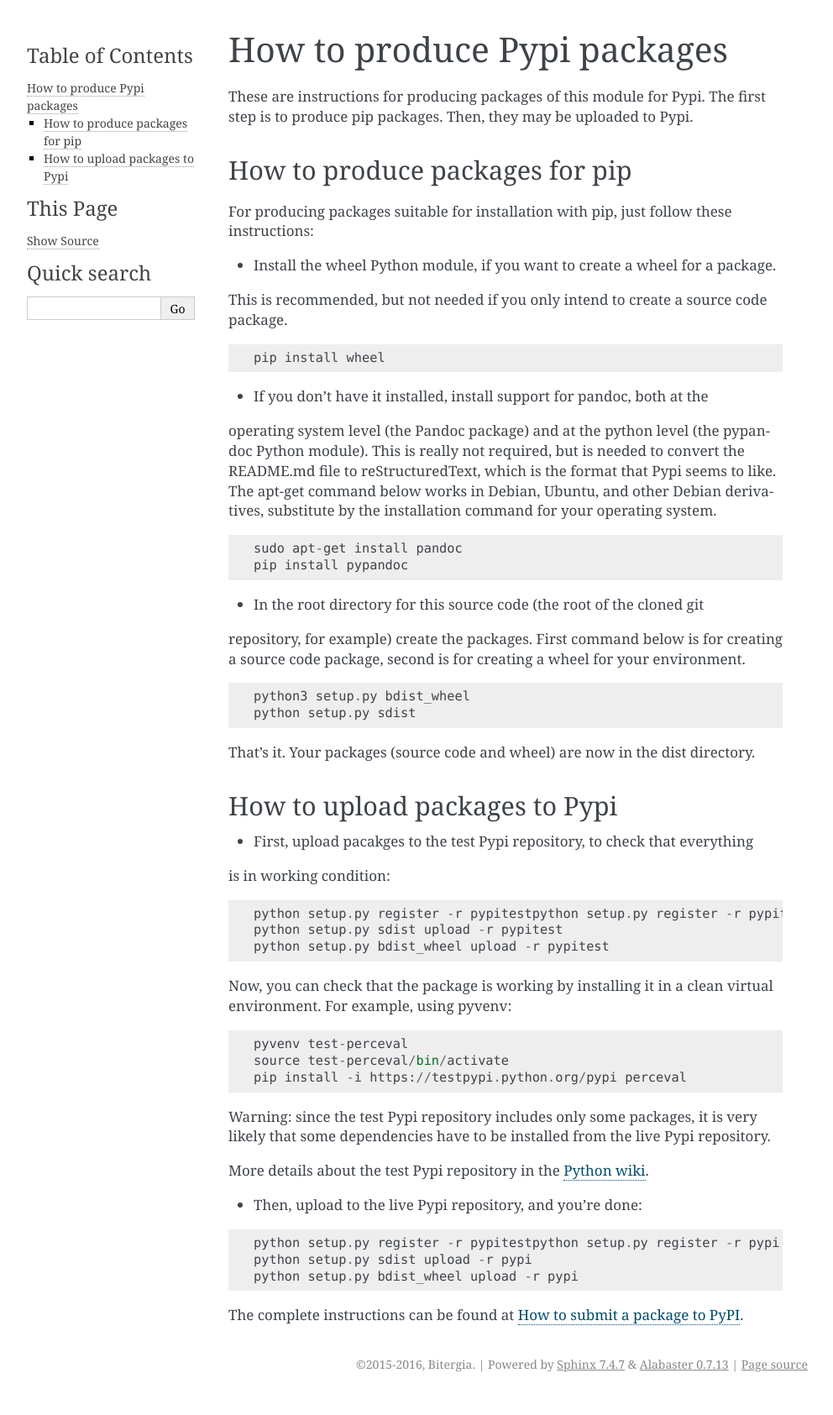
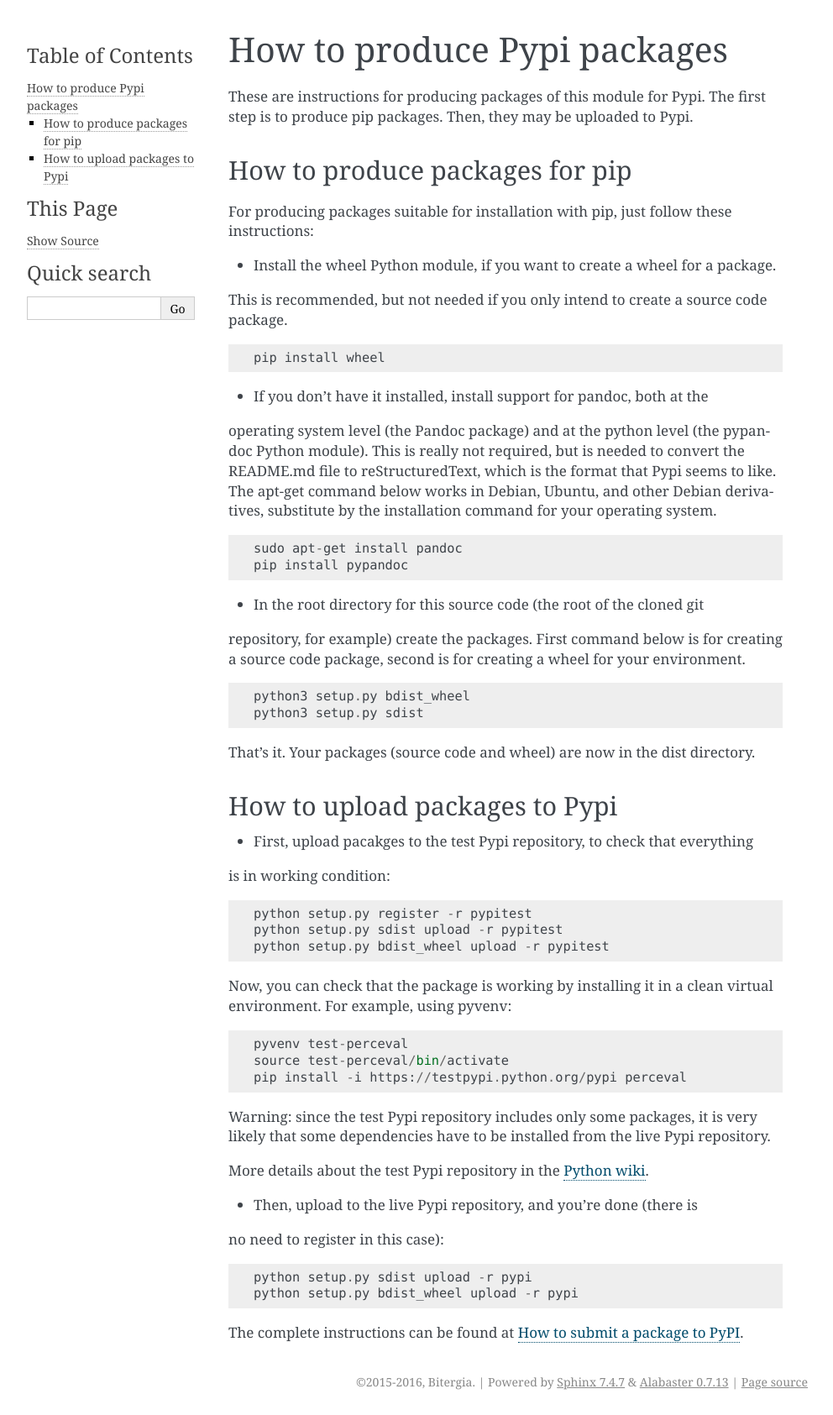
Before and after one commit to chaoss/grimoirelab-perceval, a Sphinx documentation site: the page built from docs/howto_pkg.rst, in a window 1280 px wide. Shown: the whole page at 84% size, without its empty margins (148-1140 px from the left). Built offline with Sphinx 7.4.7, drawn with Linux system fonts in a browser that asks for light colours; pages that are not in the unit, such as notebooks, are missing from menus; before the commit the page ends 1664 px from its top, so only the background shows below that.

Commit message:
[docs] Fix minor errors in docs

```diff
--- a/docs/howto_pkg.rst
+++ b/docs/howto_pkg.rst
@@ -41,7 +41,7 @@ environment.
 ::
 
   python3 setup.py bdist_wheel
-  python setup.py sdist
+  python3 setup.py sdist
 
 That's it. Your packages (source code and wheel) are now in the dist directory.
 
@@ -53,7 +53,7 @@ is in working condition:
 
 ::
 
-  python setup.py register -r pypitestpython setup.py register -r pypitest
+  python setup.py register -r pypitest
   python setup.py sdist upload -r pypitest
   python setup.py bdist_wheel upload -r pypitest
 
@@ -73,11 +73,11 @@ repository.
 More details about the test Pypi repository in the `Python wiki
 <https://wiki.python.org/moin/TestPyPI>`_.
 
-* Then, upload to the live Pypi repository, and you're done:
+* Then, upload to the live Pypi repository, and you're done (there is
+no need to register in this case):
 
 ::
 
-  python setup.py register -r pypitestpython setup.py register -r pypi
   python setup.py sdist upload -r pypi
   python setup.py bdist_wheel upload -r pypi
 
```
